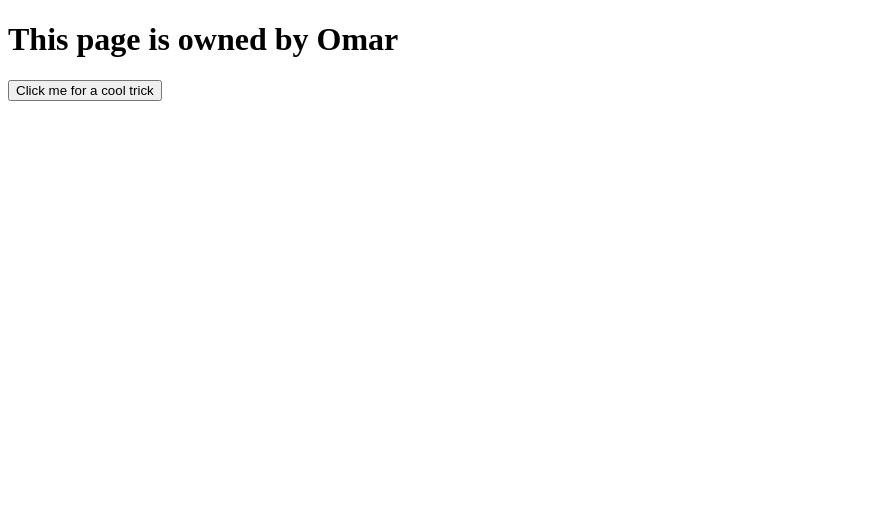
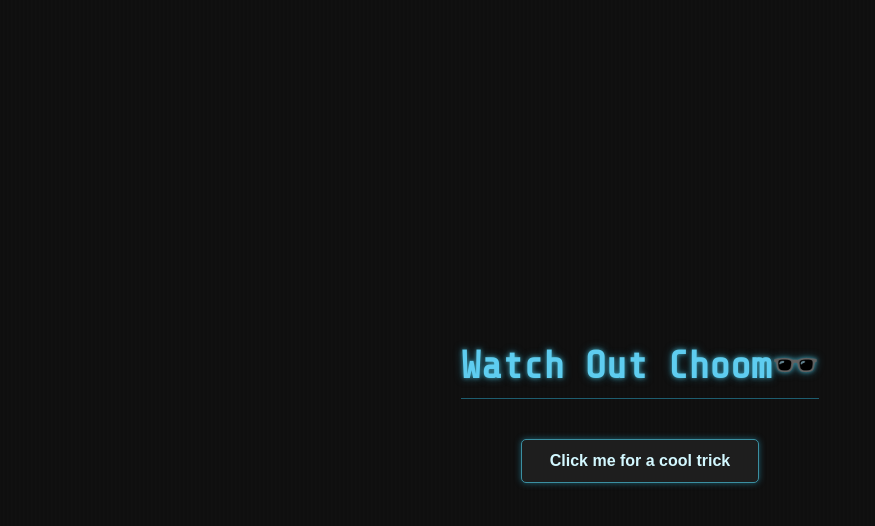
Before and after one commit to therealOfarah/Webserver, a plain HTML site: page index.html in a window 1280 px wide. Both pictures are taken after a click on the button "Click me for a cool trick". Shown: the whole page, without its empty margins (0-875 px from the left). Drawn offline with nearby package versions, Linux system fonts and the light colour scheme.

Commit message:
add style and functions

```diff
--- a/index.html
+++ b/index.html
@@ -1,13 +1,87 @@
 <!DOCTYPE html>
 <html lang="en">
 <head>
-  <meta charset="UTF-8">
-  <meta name="viewport" content="width=device-width, initial-scale=1.0">
-  <title>Webserver
-  </title>
+  <meta charset="UTF-8" />
+  <meta name="viewport" content="width=device-width, initial-scale=1.0" />
+  <title>Webserver</title>
+  <style>
+    @import url('https://fonts.googleapis.com/css2?family=Share+Tech+Mono&display=swap');
+
+    body {
+      margin: 0;
+      padding: 0;
+      font-family: 'Share Tech Mono', monospace;
+      background: #0a0a0a;
+      color: #5ecdf0;
+      display: flex;
+      flex-direction: column;
+      align-items: center;
+      justify-content: center;
+      height: 100vh;
+      text-align: center;
+      overflow: hidden;
+      background-image: radial-gradient(ellipse at center, #111 0%, #000 100%);
+    }
+
+    h1 {
+      font-size: 2.4rem;
+      color: #5ecdf0;
+      text-shadow: 0 0 4px #3b8fa1, 0 0 8px #1e5d6f;
+      margin-bottom: 40px;
+      border-bottom: 1px solid #1e5d6f;
+      padding-bottom: 10px;
+    }
+
+    button {
+      padding: 12px 28px;
+      font-size: 1rem;
+      font-weight: bold;
+      color: #d3f8ff;
+      background-color: #1e1e1e;
+      border: 1px solid #3b8fa1;
+      border-radius: 5px;
+      cursor: pointer;
+      transition: all 0.3s ease-in-out;
+      box-shadow: 0 0 6px #1e5d6f;
+    }
+
+    button:hover {
+      background-color: #223344;
+      color: #8de3ff;
+      border-color: #5ecdf0;
+      box-shadow: 0 0 10px #3b8fa1, 0 0 20px #1e5d6f;
+      transform: scale(1.03);
+    }
+
+    body.glitch {
+      background-image: repeating-linear-gradient(
+        90deg,
+        #101010 0px,
+        #111111 2px,
+        #0d0d0d 4px
+      );
+      animation: glitchy 0.3s infinite;
+    }
+
+    @keyframes glitchy {
+      0% { background-position: 0 0; }
+      100% { background-position: 4px 4px; }
+    }
+  </style>
 </head>
 <body>
   <h1>This page is owned by Omar</h1>
-  <button>Click me for a cool trick</button>
+  <button onclick="doTrick()">Click me for a cool trick</button>
+
+  <script>
+    function doTrick() {
+      document.body.classList.toggle('glitch');
+      const h1 = document.querySelector('h1');
+      h1.textContent = h1.textContent.includes('Omar')
+        ? "Watch Out Choom🕶️"
+        : "This page is owned by Omar";
+      alert("🌒 Welcome to the Net.");
+    }
+  </script>
 </body>
 </html>
```
